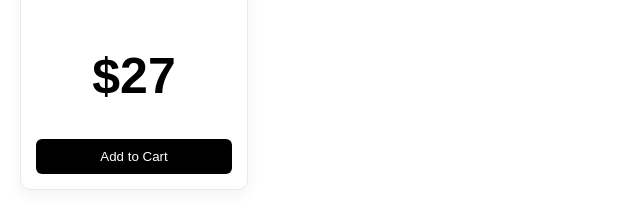
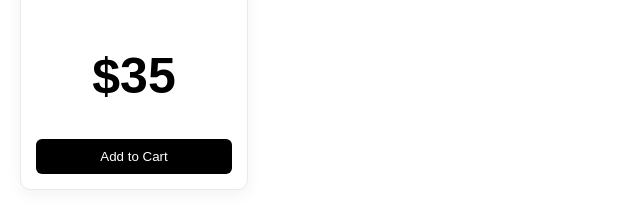
Before and after one commit to ghina2002/skinora, a plain HTML site: page haircare.html in a window 1280 px wide. Shown: the part 408-625 px from the top of the page, 0-640 px from the left. Drawn offline with Linux system fonts and the light colour scheme.

Commit message:
Change price of Kerastase Shampoo to $35
Updated the price of Kerastase Shampoo from $27 to $35.

```diff
--- a/haircare.html
+++ b/haircare.html
@@ -12,7 +12,7 @@
    <div class="product">
     <img src="product3.jpg">
     <h4>Kerastase Shampoo</h4>
-    <p>$27</p>
+    <p>$35</p>
     <button onclick="addToCart('Kerastase Shampoo', 27, 'product3.jpg')">
   Add to Cart
 </button>
```
